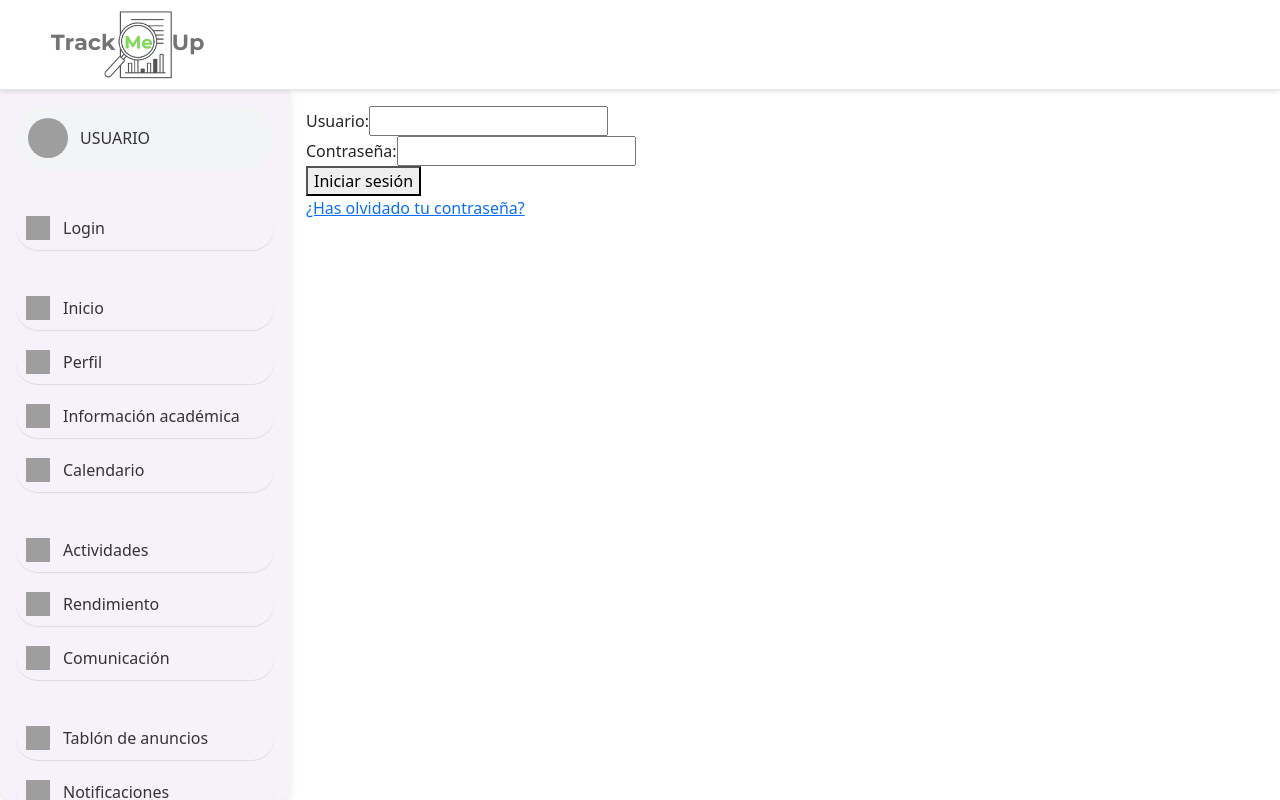
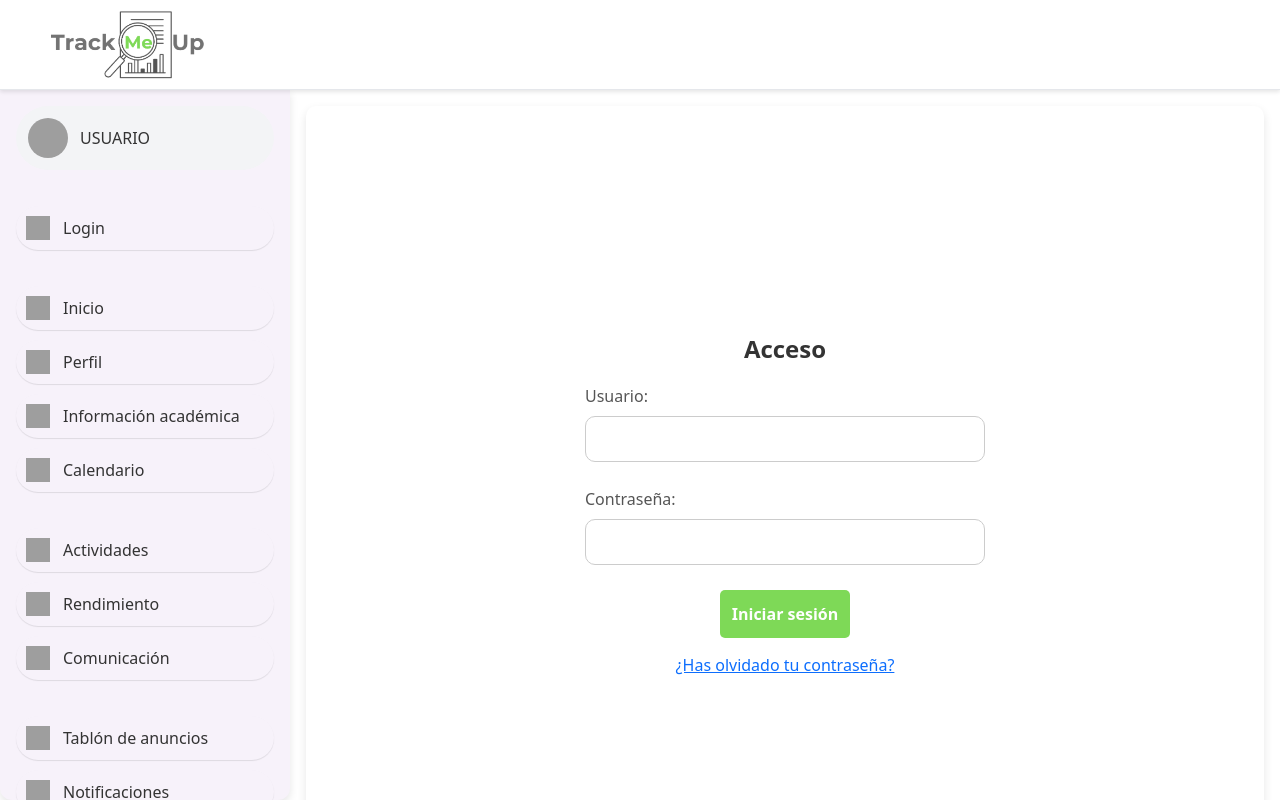
Before and after one commit to TrackMeUp/TrackMeUp, a React (Vite) app in the folder frontend/: page /login in a window 1280 px wide. Built offline with nearby package versions, Linux system fonts and the light colour scheme; no server answers; grey boxes are pictures that could not be loaded.

Commit message:
Login CSS
Estilo de la página de formulario de acceso

```diff
--- a/frontend/src/main.jsx
+++ b/frontend/src/main.jsx
@@ -1,7 +1,7 @@
 import React from 'react'
 import ReactDOM from 'react-dom/client'
 import { App } from './App'
-import 'bootstrap/dist/css/bootstrap.min.css' // Importar React Bootstrap
+import 'bootstrap/dist/css/bootstrap.min.css' // Importar Bootstrap
 import { BrowserRouter } from 'react-router-dom'
 //import './index.css'
 
--- a/frontend/src/pages/login.jsx
+++ b/frontend/src/pages/login.jsx
@@ -1,6 +1,7 @@
 import { useState } from "react"; // Para usar funcionalidades de React en versiones anteriores
 import { UserController } from "../controllers/UserController";
-//import './login.css';
+import "bootstrap/dist/css/bootstrap.min.css";
+import '../styles/login.css';
 
 export function Login() {
     // Validación del formulario (Cliente)
@@ -19,21 +20,27 @@ export function Login() {
     return (
         <section>
             <form id="loginForm" action="login" onSubmit={handleLogin}>
-                <div>
-                    <label htmlFor="user">Usuario: </label>
+                <div className="login-containter">
+                    <div className="login-card">
+                        <h3 className="login-title">Acceso</h3>
+                        <div className="login-group">
+                            <label htmlFor="user" className="form-label">Usuario: </label> <br/>
                             <input
                                 type="text"
+                                className="form-data"
                                 id="user"
                                 name="user"
                                 value={user}
                                 onChange={(e) => setUser(e.target.value)}
                             />
+
                         </div>
 
-                <div>
-                    <label htmlFor="password">Contraseña: </label>
+                        <div className="login-group">
+                            <label htmlFor="password" className="form-label">Contraseña: </label> <br/>
                             <input
                                 type="password"
+                                className="form-data"
                                 id="password"
                                 name="password"
                                 value={password}
@@ -42,12 +49,14 @@ export function Login() {
                         </div>
 
                         <div>
-                    <button type="submit">Iniciar sesión</button>
+                            <button type="submit" className="login-button">Iniciar sesión</button>
                         </div>
 
                         <div>
-                    <a href="">¿Has olvidado tu contraseña?</a>
+                            <a href="" className = "passw-button">¿Has olvidado tu contraseña?</a>
                             {/* Completar ruta */}
+                        </div>
+                    </div>
                 </div>
             </form>
         </section>
--- a/frontend/src/styles/app.css
+++ b/frontend/src/styles/app.css
@@ -127,9 +127,9 @@
 .a {
   background-color: #ffffff;
   padding: 16px;
-  border: 1px solid #e5e7eb;
   border-radius: 8px;
-  box-shadow: 0 2px 4px rgba(0, 0, 0, 0.1);
+  box-shadow: 0px 4px 10px rgba(0, 0, 0, 0.1);
+  margin-top: 15px;
 }
 
 .a-titulo {
--- /dev/null
+++ b/frontend/src/styles/login.css
@@ -0,0 +1,87 @@
+/* Estilo del formulario de acceso */
+
+.login-container {
+    display: flex;
+    flex-direction: column;
+    height: 100vh;
+    width: 100%;
+    padding-top: 90px;
+}
+
+  .login-card {
+    width: 100%;
+    height: 100vh;
+    padding: 24px;
+    background: white;
+    border-radius: 10px;
+    box-shadow: 0px 4px 10px rgba(0, 0, 0, 0.1);
+    display: flex;
+    justify-content: center;
+    align-items: center;
+    background-color: #ffffff;
+    flex-direction: column;
+    margin:0 auto;
+  }
+
+  .login-title {
+    text-align: center;
+    font-size: 1.5rem;
+    font-weight: bold;
+    margin-bottom: 20px;
+    color: #333;
+  }
+
+  /* Estilos para los inputs */
+  .login-group {
+    margin-bottom: 15px;
+    width: 50vh;
+  }
+
+  .form-label {
+    font-weight: 500;
+    color: #555;
+  }
+
+  .form-data {
+    width: 100%;
+    padding: 10px;
+    border: 1px solid #ccc;
+    border-radius: 10px;
+    font-size: 1rem;
+    margin-bottom: 10px;
+  }
+
+  /* Botón de inicio de sesión */
+  .login-button {
+    width: 100%;
+    padding: 12px;
+    font-size: 1rem;
+    font-weight: bold;
+    color: white;
+    background-color: #7ed957;
+    border: none;
+    border-radius: 5px;
+    cursor: pointer;
+    transition: background 0.3s ease-in-out;
+    margin-bottom: 15px;
+  }
+
+  .login-button:hover {
+    background-color: #7ed957;
+
+  }
+
+  .passw-button {
+    margin-top: 20px;
+
+  }
+
+  /* Estilo responsive */
+  @media (max-width: 768px) {
+    .login-card {
+      max-width: 90%;
+    }
+    .login-group {
+        width: 100%;
+    }
+  }
```
Lines whose indentation alone changed are shown as unchanged.
